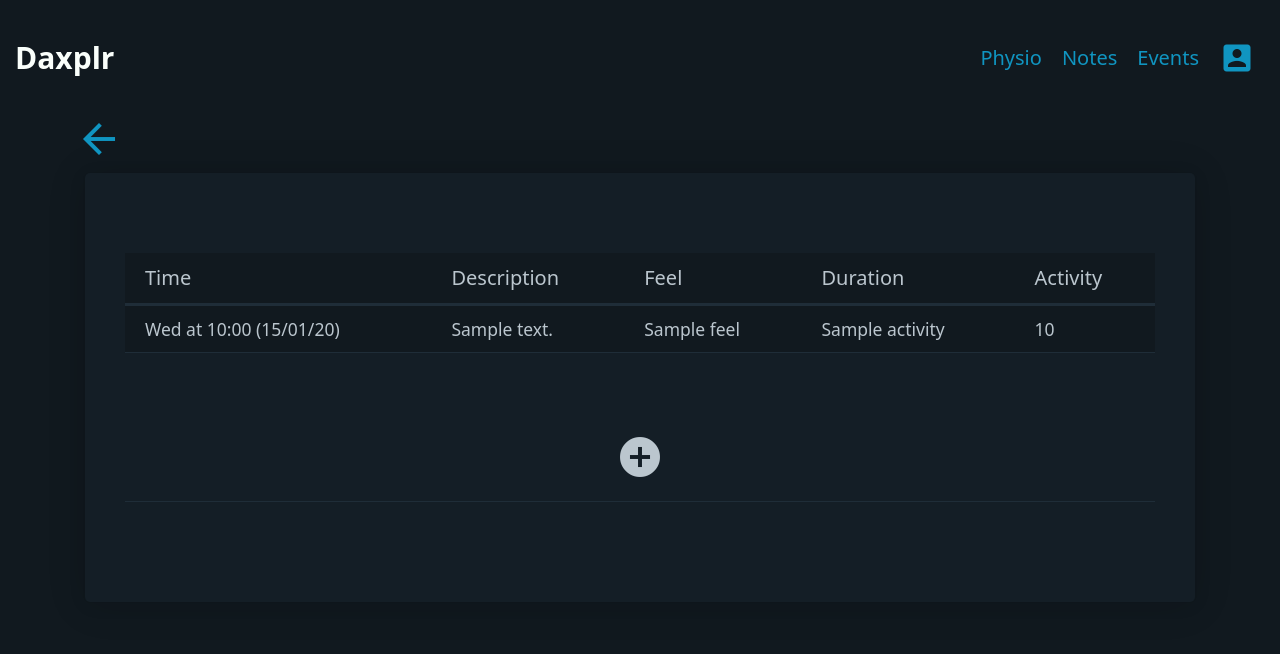
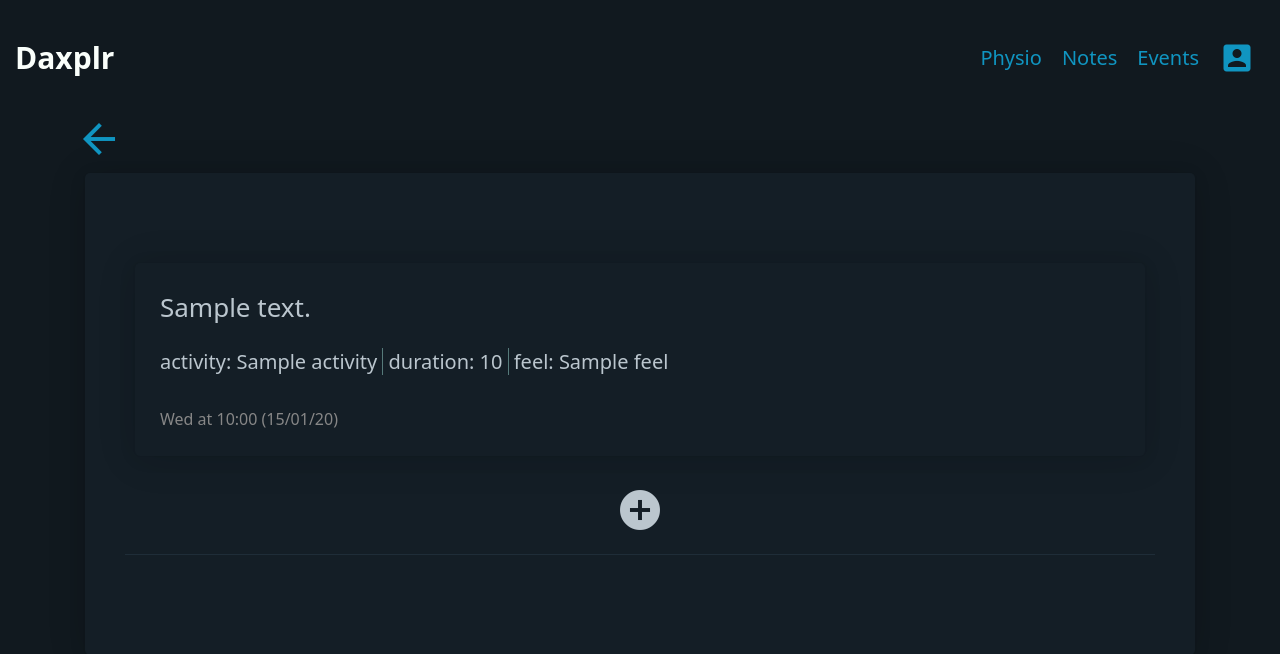
Before and after one commit to apmaros/dataengine, a Flask app: template dataengine/server/templates/event/index.html in a window 1280 px wide. Shown: the top 654 px of the page. Run offline with Flask 2, Linux system fonts and the light colour scheme; the template is opened without the code that fills it: most values are stand-ins (such as "Sample title", 1, 10 or a date in 2020); parts of the project's set-up code (start-up, migrations or seed data) failed here and were passed over.

Commit message:
Replace elements with styled components

```diff
--- a/dataengine/server/static/css/base.css
+++ b/dataengine/server/static/css/base.css
@@ -131,6 +131,15 @@ article.data .labels span {
     line-height: 3.2;
 }
 
+article.data .secondary-content {
+    padding: 0 10px 10px;
+}
+
+article.data .secondary-content span:not(:last-child) {
+    border-right: 1px solid #567a7a;
+    padding-right: 5px;
+}
+
 article.data .footer {
     padding: 20px 10px 10px;
     color: #878787;
--- a/dataengine/server/templates/event/events_view_partial.html
+++ b/dataengine/server/templates/event/events_view_partial.html
@@ -1,24 +1,11 @@
-<figure>
-    <table>
-        <thead>
-        <tr>
-            <th>Time</th>
-            <th>Description</th>
-            <th>Feel</th>
-            <th>Duration</th>
-            <th>Activity</th>
-        </tr>
-        </thead>
-        <tbody>
-        {% for event in events %}
-            <tr>
-                <td>{{ event.time|format_datetime }}</td>
-                <td>{{ event.description }}</td>
-                <td>{{ event.feel if event.feel else '-' }}</td>
-                <td>{{ event.activity }}</td>
-                <td>{{ event.duration }}</td>
-            </tr>
-        {% endfor %}
-        </tbody>
-    </table>
-</figure>
+{% for event in events %}
+    <article class="data">
+        <div class="content">{{ event.description }}</div>
+        <div class="secondary-content">
+            <span>activity: {{ event.activity }}</span>
+            <span>duration: {{ event.duration if event.duration else '-' }}</span>
+            <span>feel: {{ event.feel if event.feel else '-' }}</span>
+        </div>
+        <div class="footer">{{ event.time|format_datetime }}</div>
+    </article>
+{% endfor %}
--- a/dataengine/service/event.py
+++ b/dataengine/service/event.py
@@ -45,8 +45,3 @@ def get_events(user_id, start=None, stop=None):
 
     except RuntimeError as e:
         logger.error(f"Failed to db due to error {e}")
-
-
-if __name__ == '__main__':
-    a = get_events(None)
-    print(a)
```
Also changed, not shown: dataengine/server/templates/day_note/day_note_view_partial.html (+4 -4 lines).
